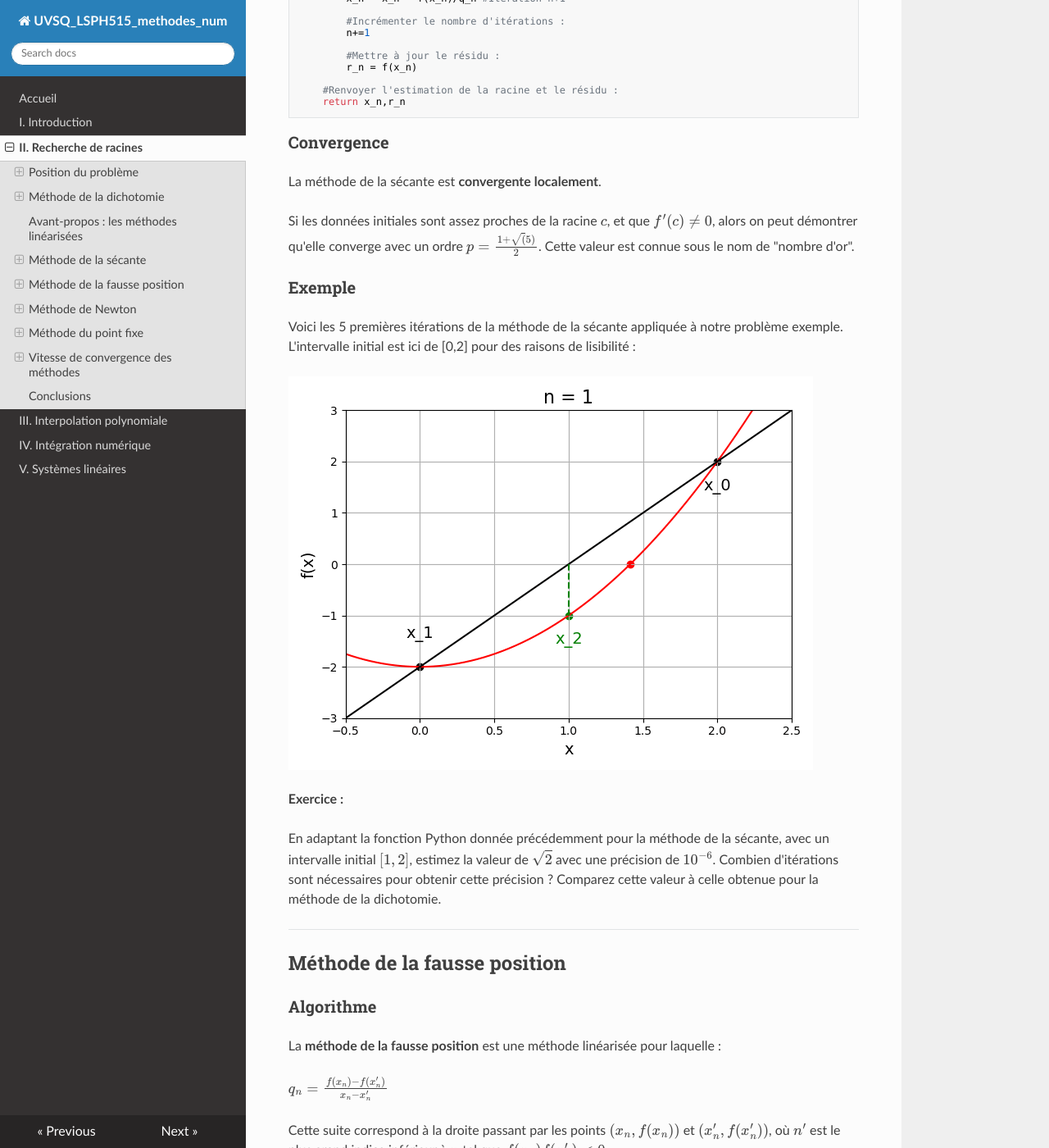
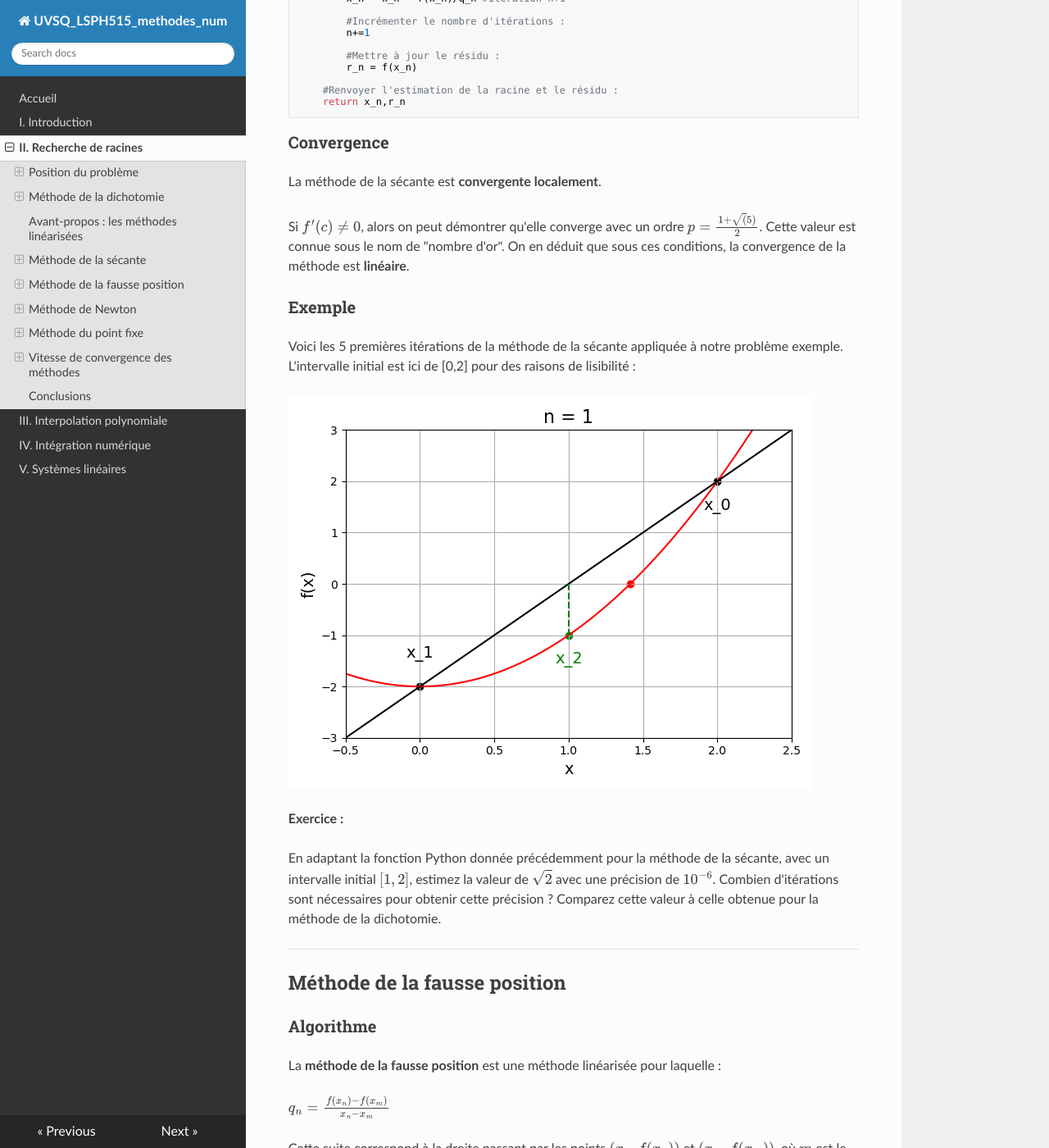
Before and after one commit to NicOudart/UVSQ_LSPH515_methodes_num, an MkDocs documentation site: the page built from docs/Chap2_Recherche_de_racines.md, in a window 1280 px wide and 1400 px high, scrolled down 10101 px. Shown: the whole window at 82% size. Built offline with MkDocs 1.6.1, drawn with Linux system fonts in a browser that asks for light colours; nearby versions of some CDN libraries; some of the changed text lies outside the part shown.

Commit message:
-Minor fix in to Chapter 2.

```diff
--- a/docs/Chap2_Recherche_de_racines.md
+++ b/docs/Chap2_Recherche_de_racines.md
@@ -383,8 +383,9 @@ def secante(f,a,b,n_max,e):
 
 La méthode de la sécante est **convergente localement**.
 
-Si les données initiales sont assez proches de la racine $c$, et que $f'(c) \neq 0$, alors on peut démontrer qu'elle converge avec un ordre $p = \frac{1+\sqrt(5)}{2}$.
+Si $f'(c) \neq 0$, alors on peut démontrer qu'elle converge avec un ordre $p = \frac{1+\sqrt(5)}{2}$.
 Cette valeur est connue sous le nom de "nombre d'or".
+On en déduit que sous ces conditions, la convergence de la méthode est **linéaire**.
 
 ### Exemple
 
@@ -406,9 +407,9 @@ Combien d'itérations sont nécessaires pour obtenir cette précision ? Comparez
 
 La **méthode de la fausse position** est une méthode linéarisée pour laquelle :
 
-$q_n = \frac{f(x_n)-f(x_n')}{x_n-x_n'}$
+$q_n = \frac{f(x_n)-f(x_m)}{x_n-x_m}$
 
-Cette suite correspond à la droite passant par les points $(x_n,f(x_n))$ et $(x_n',f(x_n'))$, où $n'$ est le plus grand indice inférieur à $n$ tel que $f(x_n)f(x_n')<0$.
+Cette suite correspond à la droite passant par les points $(x_n,f(x_n))$ et $(x_m,f(x_m))$, où $m$ est le plus grand indice inférieur à $n$ tel que $f(x_n)f(x_m)<0$.
 
 Il s'agit d'un mélange entre la méthode de la dichotomie et la méthode de la sécante.
 On l'appelle aussi **méthode de regula falsi** ou **méthode de Lagrange**.
```
